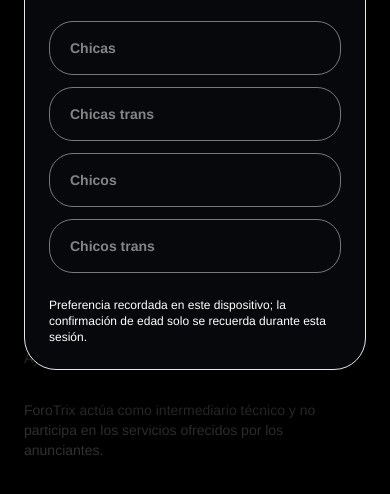
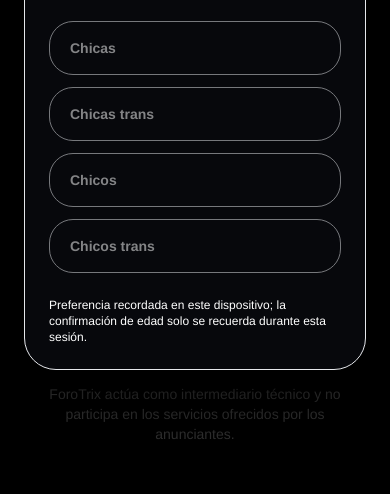
Before and after one commit to forotrix/anuncios, a Next.js app in the folder apps/desktop-web/: page /ayuda in a window 390 px wide. Shown: the part 358-852 px from the top of the page. Built offline with nearby package versions, Linux system fonts and the light colour scheme; no server answers.

Commit message:
improve footer

```diff
--- a/apps/desktop-web/src/components/layout/SiteFooter.tsx
+++ b/apps/desktop-web/src/components/layout/SiteFooter.tsx
@@ -19,33 +19,33 @@ export const SiteFooter = ({ className = "" }: Props) => {
 
   return (
     <footer className={`w-full bg-black px-6 py-10 text-white md:px-16 ${className}`}>
-      <div className="mx-auto flex w-full max-w-[1440px] flex-wrap items-start justify-between gap-8">
-        <div className="flex flex-col items-start gap-3">
+      <div className="mx-auto flex w-full max-w-[1440px] flex-col items-center gap-8 text-center lg:flex-row lg:items-start lg:justify-between lg:text-left">
+        <div className="flex flex-col items-center gap-3 lg:items-start">
           <Link href="/feed" onClick={handleLogoClick} aria-label="Volver al inicio">
-            <img className="h-[66px] w-[273px]" alt="ForoTrix" src={ASSETS.logoPrimary} />
+            <img className="h-[50px] w-auto sm:h-[66px] sm:w-[273px]" alt="ForoTrix" src={ASSETS.logoPrimary} />
           </Link>
-          <p className="text-sm text-white/80">La plataforma de encuentros y fantasías donde el deseo cobra vida</p>
+          <p className="max-w-[300px] text-sm text-white/80 lg:max-w-none">La plataforma de encuentros y fantasías donde el deseo cobra vida</p>
         </div>
 
         <nav className="grid grid-cols-1 gap-3 text-sm sm:grid-cols-2 sm:gap-x-6 sm:gap-y-2" aria-label="Legal">
-          <Link href="/legal/aviso-legal" className="text-left text-white/80 hover:text-white">
+          <Link href="/legal/aviso-legal" className="text-white/80 hover:text-white">
             Aviso legal
           </Link>
-          <Link href="/legal/privacidad" className="text-left text-white/80 hover:text-white">
+          <Link href="/legal/privacidad" className="text-white/80 hover:text-white">
             Política de privacidad
           </Link>
-          <Link href="/legal/cookies" className="text-left text-white/80 hover:text-white">
+          <Link href="/legal/cookies" className="text-white/80 hover:text-white">
             Política de cookies
           </Link>
-          <Link href="/legal/terminos" className="text-left text-white/80 hover:text-white">
+          <Link href="/legal/terminos" className="text-white/80 hover:text-white">
             Términos y condiciones
           </Link>
-          <Link href="/ayuda" className="text-left text-white/80 hover:text-white">
+          <Link href="/ayuda" className="text-white/80 hover:text-white">
             Ayuda / Contacto
           </Link>
         </nav>
 
-        <p className="text-sm text-white/80 sm:max-w-[320px]">
+        <p className="max-w-[320px] text-sm text-white/80">
           ForoTrix actúa como intermediario técnico y no participa en los servicios ofrecidos por los anunciantes.
         </p>
       </div>
```
